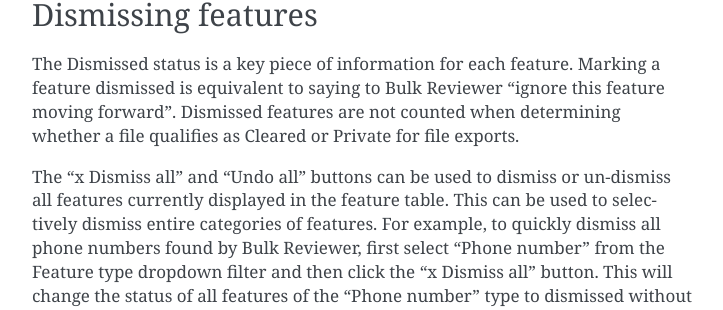
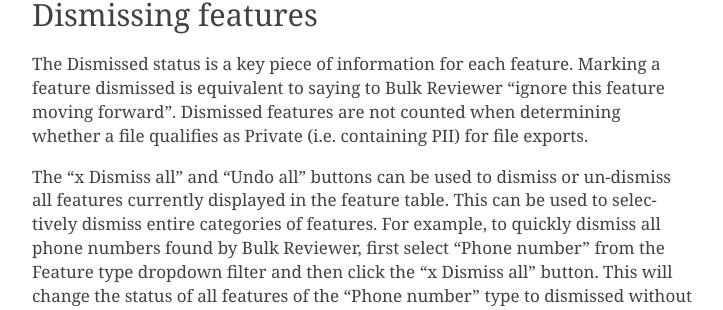
Before and after one commit to bulk-reviewer/bulk-reviewer, a Sphinx documentation site: the page built from docs/reviewdashboard.rst, in a window 1280 px wide and 900 px high, scrolled down 3163 px. Shown: the part 208-518 px from the top of the window, without its empty margins (388-1111 px from the left). Built offline with Sphinx 7.4.7, drawn with Linux system fonts in a browser that asks for light colours.

Commit message:
Revise dismissed features text

```diff
--- a/docs/reviewdashboard.rst
+++ b/docs/reviewdashboard.rst
@@ -58,7 +58,7 @@
 
 Dismissing features
 -------------------
-The Dismissed status is a key piece of information for each feature. Marking a feature dismissed is equivalent to saying to Bulk Reviewer "ignore this feature moving forward". Dismissed features are not counted when determining whether a file qualifies as Cleared or Private for file exports.
+The Dismissed status is a key piece of information for each feature. Marking a feature dismissed is equivalent to saying to Bulk Reviewer "ignore this feature moving forward". Dismissed features are not counted when determining whether a file qualifies as Private (i.e. containing PII) for file exports.
 
 The "x Dismiss all" and "Undo all" buttons can be used to dismiss or un-dismiss all features currently displayed in the feature table. This can be used to selectively dismiss entire categories of features. For example, to quickly dismiss all phone numbers found by Bulk Reviewer, first select "Phone number" from the Feature type dropdown filter and then click the "x Dismiss all" button. This will change the status of all features of the "Phone number" type to dismissed without affecting features of other types.
 
```
